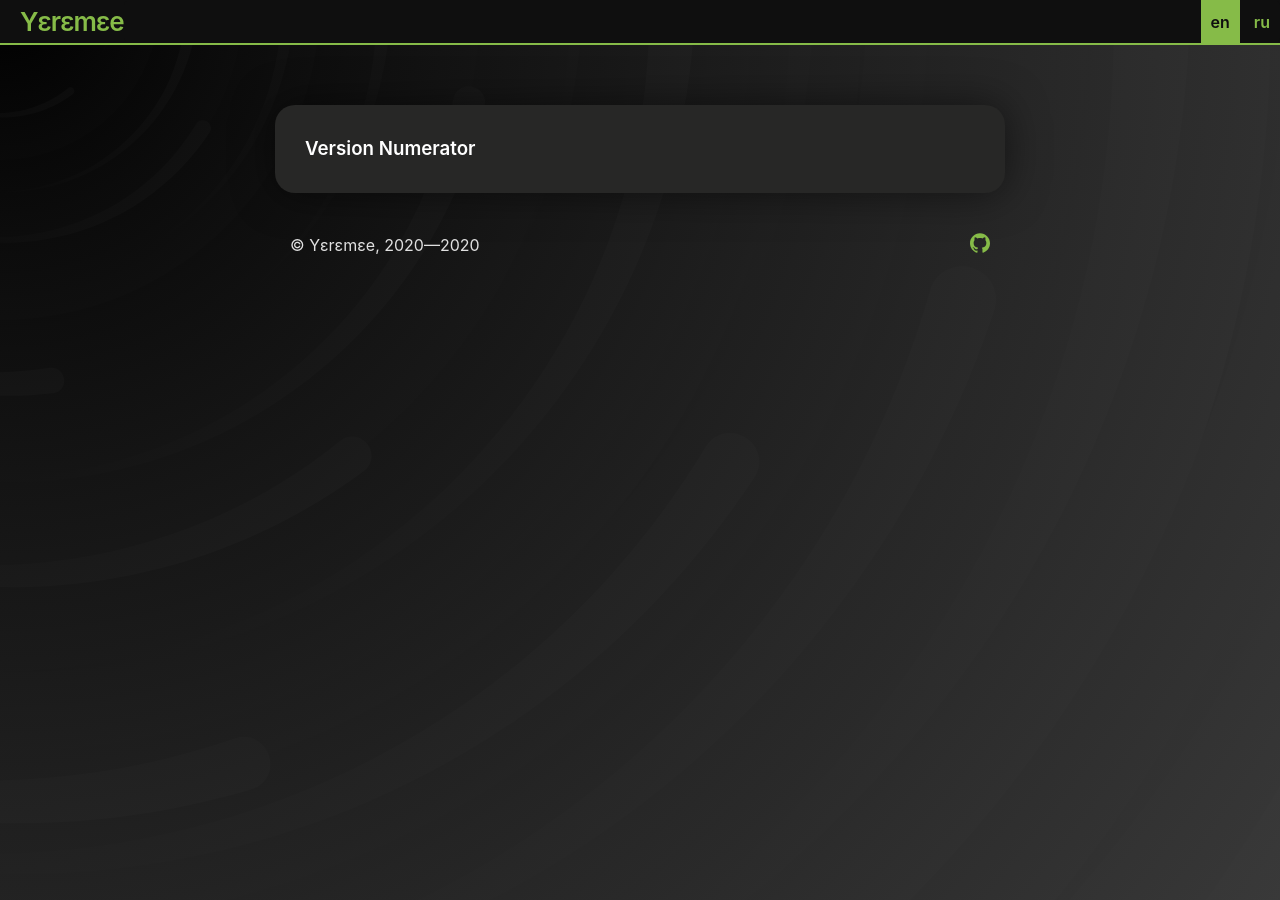
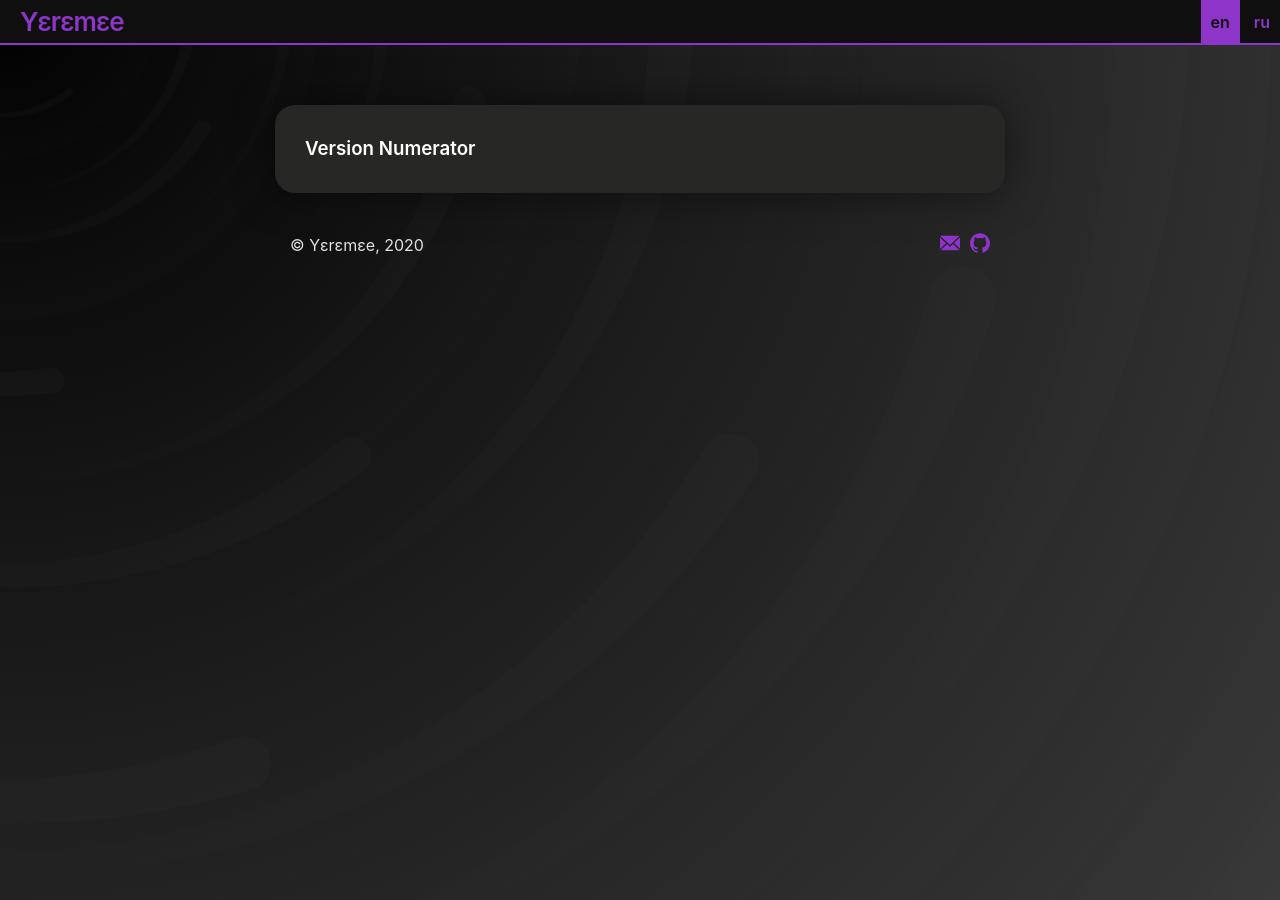
Before and after one commit to yeremee/docs, a Jekyll site: the page built from en/index.md, in a window 1280 px wide. Built offline with Jekyll 4.4.1, drawn with Linux system fonts in a browser that asks for light colours.

Commit message:
Изменение нижнего колонтитула

```diff
--- a/_includes/footer.html
+++ b/_includes/footer.html
@@ -1,14 +1,44 @@
 <footer class="site-footer h-card">
-    <data class="u-url" href="{{ "/" | relative_url }}"></data>
+    <data class="u-url" href="{{ '/' | relative_url }}"></data>
 
     <div class="wrapper">
 
         <div class="footer">
-            <div class="footer-title">&copy; {{site.title}}, 2020—{{ "today" | date: '%Y' }}</div>
+            <div class="footer-title">
+                &copy; {{site.title}}, 2020
+
+                {% assign start_year = "2020" %}
+                {% assign current_year = "today" | date: '%Y' %}
+
+                {% if current_year != start_year %}
+                    –{{ year }}
+                {% endif %}
+
+            </div>
 
             <div class="footer-social-links">
+
+                <a target="_blank" rel="me" href="mailto:{{ site.social.mail }}">
+                    <svg role="img" xmlns="http://www.w3.org/2000/svg"
+                        x="0px" y="0px" viewBox="0 0 230.17 230.17">
+                        <title>{{ site.social.mail }}</title>
+                        <g>
+                            <path d="M230,49.585c0-0.263,0.181-0.519,0.169-0.779l-70.24,67.68l70.156,65.518c0.041-0.468-0.085-0.94-0.085-1.418V49.585z"/>
+                            <path d="M149.207,126.901l-28.674,27.588c-1.451,1.396-3.325,2.096-5.2,2.096c-1.836,0-3.672-0.67-5.113-2.013l-28.596-26.647
+                                L11.01,195.989c1.717,0.617,3.56,1.096,5.49,1.096h197.667c2.866,0,5.554-0.873,7.891-2.175L149.207,126.901z"/>
+                            <path d="M115.251,138.757L222.447,35.496c-2.427-1.443-5.252-2.411-8.28-2.411H16.5c-3.943,0-7.556,1.531-10.37,3.866
+                                L115.251,138.757z"/>
+                            <path d="M0,52.1v128.484c0,1.475,0.339,2.897,0.707,4.256l69.738-67.156L0,52.1z"/>
+                        </g>
+                    </svg>
+                </a>
+
+
                 <a target="_blank" rel="me" href="https://github.com/{{ site.social.github }}">
-                    <svg role="img" viewBox="0 0 24 24" xmlns="http://www.w3.org/2000/svg"><title>{{site.title}}</title><path d="M12 .297c-6.63 0-12 5.373-12 12 0 5.303 3.438 9.8 8.205 11.385.6.113.82-.258.82-.577 0-.285-.01-1.04-.015-2.04-3.338.724-4.042-1.61-4.042-1.61C4.422 18.07 3.633 17.7 3.633 17.7c-1.087-.744.084-.729.084-.729 1.205.084 1.838 1.236 1.838 1.236 1.07 1.835 2.809 1.305 3.495.998.108-.776.417-1.305.76-1.605-2.665-.3-5.466-1.332-5.466-5.93 0-1.31.465-2.38 1.235-3.22-.135-.303-.54-1.523.105-3.176 0 0 1.005-.322 3.3 1.23.96-.267 1.98-.399 3-.405 1.02.006 2.04.138 3 .405 2.28-1.552 3.285-1.23 3.285-1.23.645 1.653.24 2.873.12 3.176.765.84 1.23 1.91 1.23 3.22 0 4.61-2.805 5.625-5.475 5.92.42.36.81 1.096.81 2.22 0 1.606-.015 2.896-.015 3.286 0 .315.21.69.825.57C20.565 22.092 24 17.592 24 12.297c0-6.627-5.373-12-12-12"/></svg>
+                    <svg role="img" viewBox="0 0 24 24" xmlns="http://www.w3.org/2000/svg">
+                        <title>github / {{ site.title }}</title>
+                        <path d="M12 .297c-6.63 0-12 5.373-12 12 0 5.303 3.438 9.8 8.205 11.385.6.113.82-.258.82-.577 0-.285-.01-1.04-.015-2.04-3.338.724-4.042-1.61-4.042-1.61C4.422 18.07 3.633 17.7 3.633 17.7c-1.087-.744.084-.729.084-.729 1.205.084 1.838 1.236 1.838 1.236 1.07 1.835 2.809 1.305 3.495.998.108-.776.417-1.305.76-1.605-2.665-.3-5.466-1.332-5.466-5.93 0-1.31.465-2.38 1.235-3.22-.135-.303-.54-1.523.105-3.176 0 0 1.005-.322 3.3 1.23.96-.267 1.98-.399 3-.405 1.02.006 2.04.138 3 .405 2.28-1.552 3.285-1.23 3.285-1.23.645 1.653.24 2.873.12 3.176.765.84 1.23 1.91 1.23 3.22 0 4.61-2.805 5.625-5.475 5.92.42.36.81 1.096.81 2.22 0 1.606-.015 2.896-.015 3.286 0 .315.21.69.825.57C20.565 22.092 24 17.592 24 12.297c0-6.627-5.373-12-12-12"/>
+                    </svg>
                 </a>
                 <!-- <a target="_blank" rel="me" href="https://twitter.com/{{ site.social.twitter }}">
                     <svg role="img" viewBox="0 0 24 24" xmlns="http://www.w3.org/2000/svg"><title>Twitter icon</title><path d="M23.954 4.569c-.885.389-1.83.654-2.825.775 1.014-.611 1.794-1.574 2.163-2.723-.951.555-2.005.959-3.127 1.184-.896-.959-2.173-1.559-3.591-1.559-2.717 0-4.92 2.203-4.92 4.917 0 .39.045.765.127 1.124C7.691 8.094 4.066 6.13 1.64 3.161c-.427.722-.666 1.561-.666 2.475 0 1.71.87 3.213 2.188 4.096-.807-.026-1.566-.248-2.228-.616v.061c0 2.385 1.693 4.374 3.946 4.827-.413.111-.849.171-1.296.171-.314 0-.615-.03-.916-.086.631 1.953 2.445 3.377 4.604 3.417-1.68 1.319-3.809 2.105-6.102 2.105-.39 0-.779-.023-1.17-.067 2.189 1.394 4.768 2.209 7.557 2.209 9.054 0 13.999-7.496 13.999-13.986 0-.209 0-.42-.015-.63.961-.689 1.8-1.56 2.46-2.548l-.047-.02z"/></svg>
--- a/_sass/_layout-footer.scss
+++ b/_sass/_layout-footer.scss
@@ -17,6 +17,8 @@
         fill: $theme-color;
     }
     a {
+        text-decoration: none;
+
         &:not(:first-child) {
             margin-left:6px;
         }
--- a/_sass/leaf.scss
+++ b/_sass/leaf.scss
@@ -6,7 +6,7 @@ $base-font-color: #e0e0e0;
 $small-font-size:  $base-font-size * 0.875 !default;
 $base-line-height: 1.5 !default;
 
-$theme-color: #86bb48;
+$theme-color: #8e35c9;
 $header-color: #0f0f0f;
 
 $spacing-unit:     30px !default;
```
